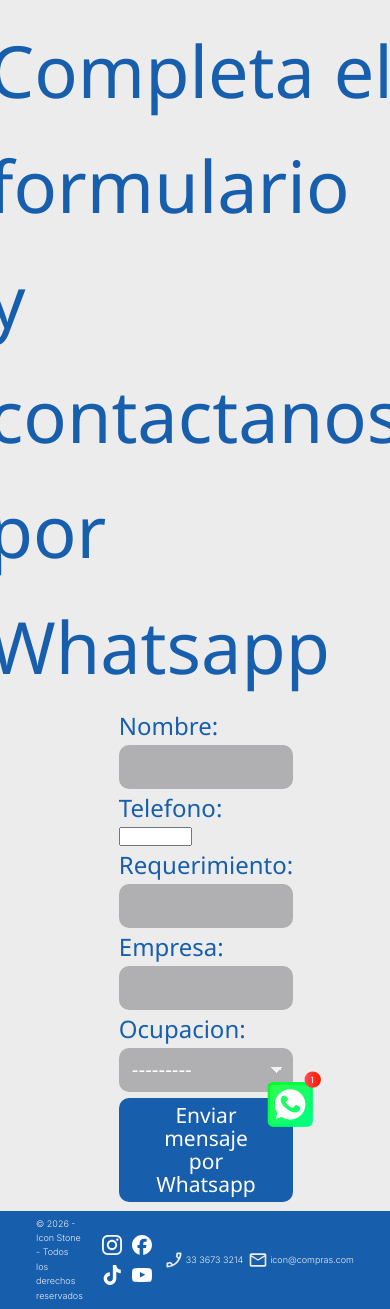
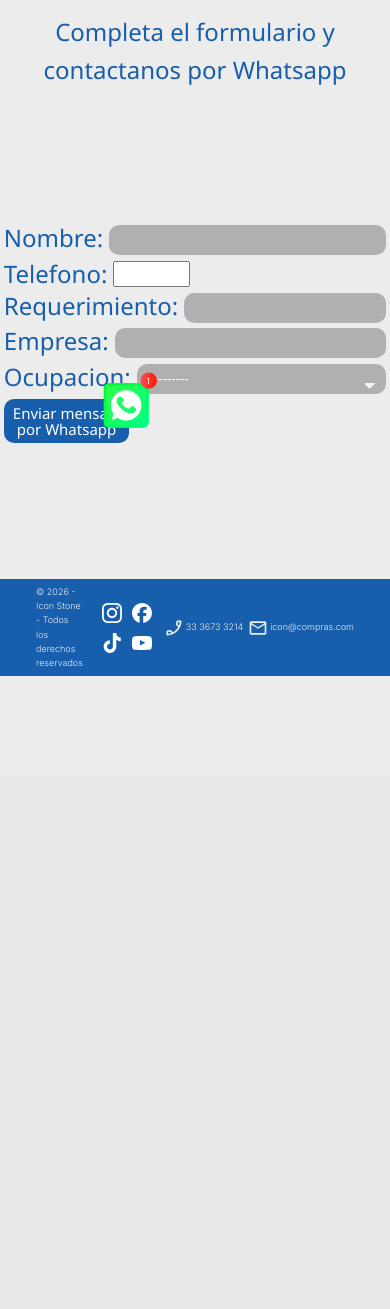
Before and after one commit to ubymarkdev/icon_new_page_2026, a Django app: page /formulario/ in a window 390 px wide. Shown: the part 68-1377 px from the top of the page. After the commit the page ends 744 px from the top, so only its background shows below. Run offline with Django 5.2, Linux system fonts and the light colour scheme.

Commit message:
add contacto page mobile version

```diff
--- a/formulario/static/formulario/formulario.css
+++ b/formulario/static/formulario/formulario.css
@@ -149,6 +149,51 @@
     pointer-events: none;
 }
 
+
+@media (max-width: 480px) {
+.contenedor_contactanos h2 {
+    font-size: 24px;
+    font-weight: 300;
+    text-align: center;
+
+}
+.formulario-wrapper {
+    background: var(--bg);
+    display: flex;
+    justify-content: flex-start;
+
+}
+
+.campo {
+    display: flex;
+    flex-direction: row;
+    gap: 6px;
+}
+
+.contenedor_form {
+    width: 100%;
+}
+
+.campo label {
+    font-size: 20px;
+    font-weight: 200;
+}
+
+.contact-input, .contact-select {
+    height: 30px;
+    border-radius: 10px;
+    color: #fff;
+    font-size: 13px;
+}
+
+.campo-telefono select.contact-select, .campo-telefono input.contact-input {
+    height: 30px;
+}
+.campo-submit button {
+    padding: 2px 9px;
+    font-size: 15px;
+}
+}
 @media (max-width: 900px) {
     .contenedor_form form {
         grid-template-columns: 1fr;
```
Also changed, not shown: cosentino/static/cosentino/css/cosentino.css (+55 -0 lines), cosentino/templates/cosentino/cosentino.html (+5 -5 lines), cosentino/static/img/resistencia_abrasion.png (renamed from cosentino/static/img/resistencia_abrasión.png).
